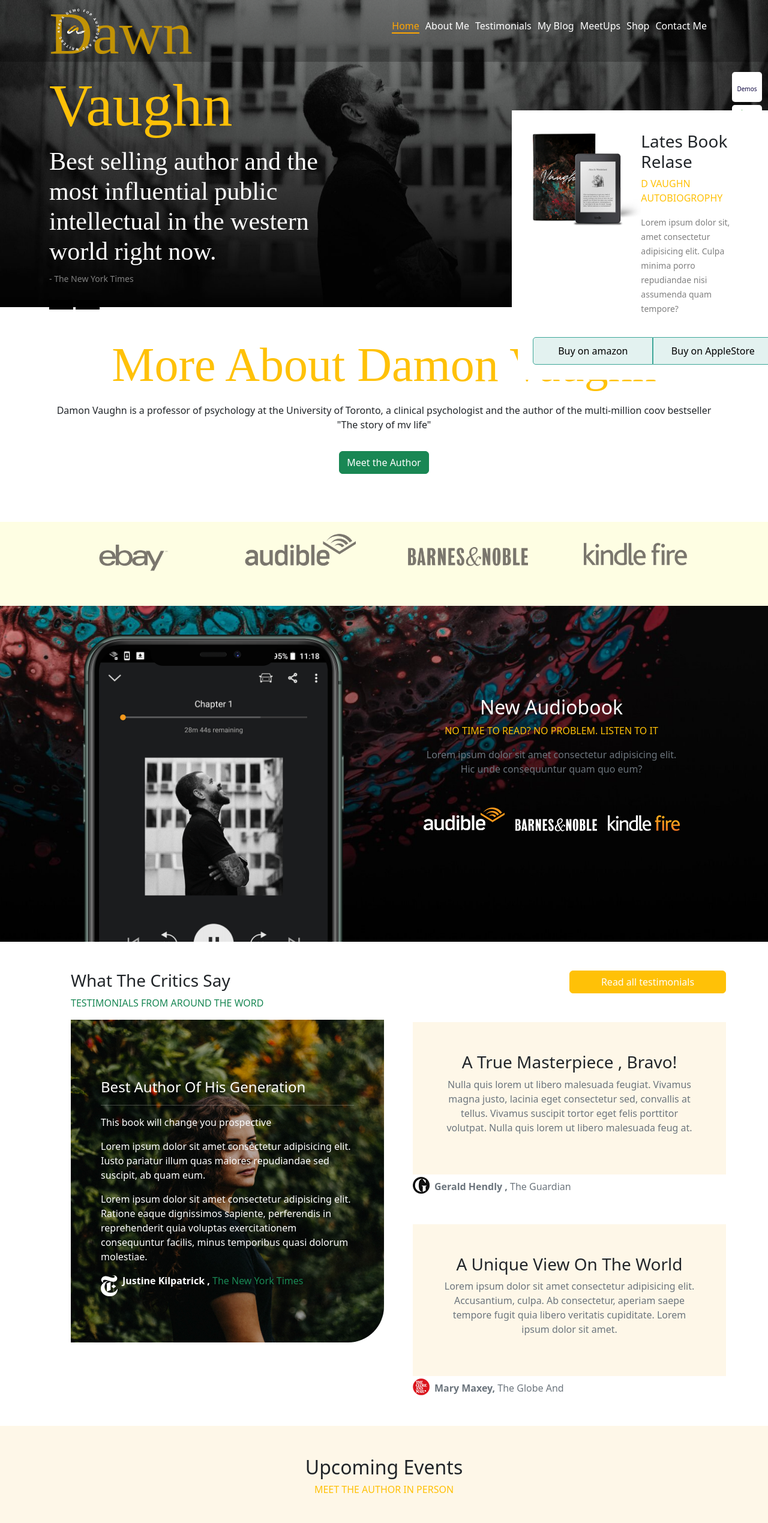
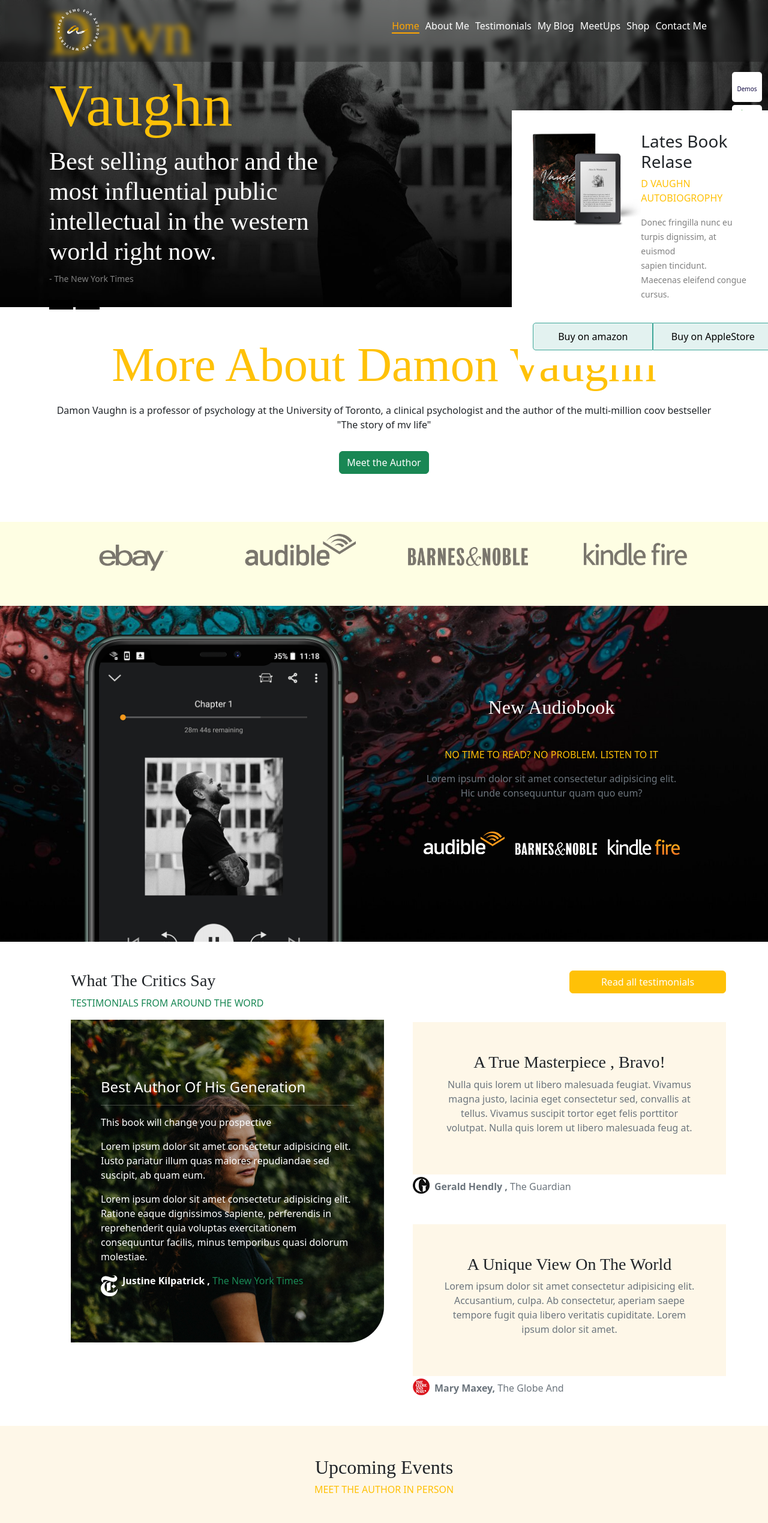
Before and after one commit to AlessioBonadonna/proj-html-vuejs, a Vue app: page / in a window 1280 px wide. Shown: the top 2539 px of the page at 60% size. Built offline with nearby package versions, Linux system fonts and the light colour scheme; the HTML template or start-up script is replaced by a standard one.

Commit message:
fix font and start controll hover. BN:)

```diff
--- a/src/App.vue
+++ b/src/App.vue
@@ -34,6 +34,8 @@
   position: relative
 }
 
+
+
 .gotop {
   position: fixed;
   background-color: rgb(65, 64, 64);
--- a/src/components/CriticsComponent.vue
+++ b/src/components/CriticsComponent.vue
@@ -1,7 +1,7 @@
 <template>
     <div class="container p-5 d-flex">
         <div class="col-6">
-            <h3 class="text-capitalize">What the critics say</h3>
+            <h3 class="text-capitalize sarif">What the critics say</h3>
             <p class="text-uppercase text-success">testimonials from around the word</p>
             <div class="testimonial">
                 <img class="testimonial-img" src="../../public/img/testimonial2-2x.jpg" alt="">
@@ -33,7 +33,7 @@
             </div>
 
             <div class=" mt-5 yellow text-center">
-                <h3 class="text-capitalize"> a true Masterpiece , Bravo!</h3>
+                <h3 class="text-capitalize sarif "> a true Masterpiece , Bravo!</h3>
                 <p class="text-secondary">Nulla quis lorem ut libero malesuada feugiat. Vivamus magna justo, lacinia
                     eget consectetur sed, convallis at tellus. Vivamus suscipit tortor eget felis porttitor volutpat.
                     Nulla quis lorem ut libero malesuada feug at.</p>
@@ -43,7 +43,7 @@
                 <span class="mt-2 ms-2 text-secondary"><strong>Gerald Hendly , </strong> The Guardian</span>
             </div>
             <div class=" mt-5 yellow text-center">
-                <h3 class="text-capitalize"> a unique view on the world </h3>
+                <h3 class="text-capitalize sarif "> a unique view on the world </h3>
                 <p class="text-secondary">Lorem ipsum dolor sit amet consectetur adipisicing elit. Accusantium, culpa.
                     Ab consectetur, aperiam
                     saepe tempore fugit quia libero veritatis cupiditate. Lorem ipsum dolor sit amet. </p>
@@ -69,8 +69,12 @@
     transition: all 0.3s ease;
 
     &:hover {
-        transform: scale(1.3);
+        transform: scale(1.08);
     }
+}
+
+.sarif {
+    font-family: 'DM Serif Display', serif;
 }
 
 .testimonial-img {
--- a/src/components/DamonComponent.vue
+++ b/src/components/DamonComponent.vue
@@ -1,7 +1,7 @@
 <template>
     <div class="container p-5 ">
         <div class="text-center">
-            <h1 class="text-capitalize">
+            <h1 class="text-capitalize sarif">
                 dig a little deeper into damon vaughun
             </h1>
             <h5 class="text-success text-capitalize">find out more the author himself</h5>
@@ -40,6 +40,10 @@
 </script>
 
 <style lang="scss" scoped>
+.sarif {
+    font-family: 'DM Serif Display', serif;
+}
+
 .card {
     border: none;
     transition: all 0.3s ease;
--- a/src/components/EventsComponent.vue
+++ b/src/components/EventsComponent.vue
@@ -2,7 +2,7 @@
     <div class="yellow text-center">
         <div class="container">
             <div class="mb-5">
-                <h2 class="text-capitalize fs-2">upcoming events</h2>
+                <h2 class="text-capitalize fs-2 sarif">upcoming events</h2>
                 <h5 class="text-warning text-uppercase fs-6"> meet the author in person </h5>
             </div>
             <!--Card-->
@@ -45,6 +45,10 @@
 
 }
 
+.sarif {
+    font-family: 'DM Serif Display', serif;
+}
+
 .changecolor {
     cursor: pointer;
 }
--- a/src/components/HeaderComponent.vue
+++ b/src/components/HeaderComponent.vue
@@ -3,7 +3,7 @@
     <header class="container-fluid justify-content-between align-items-center">
         <div class="container d-flex justify-content-between align-items-center">
             <div class="logo-box">
-                <img class="logo" src="../../public/img/author-logo-round-small.png" alt="logo">
+                <img class="logo h-75" src="../../public/img/author-logo-round-small.png" alt="logo">
             </div>
             <nav class="list ">
                 <ul class="d-flex">
@@ -35,6 +35,7 @@
     color: white;
     z-index: 3000;
     background-color: rgba(0, 0, 0, 0.241);
+    backdrop-filter: blur(5px);
 }
 
 li {
--- a/src/components/JumboComponent.vue
+++ b/src/components/JumboComponent.vue
@@ -34,10 +34,9 @@
                     <div>
                         <h3>Lates Book Relase</h3>
                         <p class="text-uppercase text-warning">D Vaughn autobiogrophy </p>
-                        <small class="card-fs">Lorem ipsum dolor sit, amet consectetur adipisicing elit. Culpa minima
-                            porro
-                            repudiandae nisi
-                            assumenda quam tempore?</small>
+                        <small class="card-fs">Donec fringilla nunc eu turpis dignissim, at euismod <br>sapien
+                            tincidunt.
+                            Maecenas eleifend congue cursus.</small>
                     </div>
 
                 </div>
--- a/src/components/ListFooter.vue
+++ b/src/components/ListFooter.vue
@@ -1,7 +1,7 @@
 <template>
     <div>
         <div class="list mx-4">
-            <h4 class=" text-white">{{ obj.title }}</h4>
+            <h4 class=" text-white sarif">{{ obj.title }}</h4>
             <div>
                 <ul class="p-0">
                     <li class="test-secondary" v-for="(link, index) in obj.links" :key="index">
@@ -36,6 +36,11 @@
 
 }
 
+.sarif {
+    font-family: 'DM Serif Display', serif;
+
+}
+
 a {
     color: rgb(164, 162, 162);
     text-decoration: none;
--- a/src/components/PrimoComponent.vue
+++ b/src/components/PrimoComponent.vue
@@ -6,8 +6,8 @@
                     <img class="audible" src="../../public/img/audible-app-2x.png" alt="">
                 </div>
                 <div class="col-6 text-p-c text-center  ">
-                    <h2 class="text-capitalize">new audiobook </h2>
-                    <p class="text-warning">NO TIME TO READ? NO PROBLEM. LISTEN TO IT </p>
+                    <h2 class="text-capitalize sarif mb-5">new audiobook </h2>
+                    <p class="text-warning ">NO TIME TO READ? NO PROBLEM. LISTEN TO IT </p>
                     <p class="text-secondary">Lorem ipsum dolor sit amet consectetur adipisicing elit.<br> Hic unde
                         consequuntur quam quo eum?
                     </p>
@@ -54,4 +54,8 @@
     widows: 75%;
     filter: blur(-0.5px);
 }
+
+.sarif {
+    font-family: 'DM Serif Display', serif;
+}
 </style>
--- a/src/components/RecentComponent.vue
+++ b/src/components/RecentComponent.vue
@@ -3,7 +3,7 @@
         <div class="container d-flex ">
 
             <div class="col-7">
-                <h3 class="">Recent Article </h3>
+                <h3 class="sarif">Recent Article </h3>
                 <p class="text-uppercase text-success mt-4">testimonials from around the word</p>
                 <div class="tips p-5 bg-white">
                     <div class="myfilter"><img src="../../public/img/20-Tips-scaled.jpg"></div>
@@ -23,13 +23,18 @@
                 </div>
                 <div class="p-5 bg-white ms-5 mt-5">
                     <div>
-                        <img class="over" src="../../public/img/thumb-08-2x-320x202.jpg" alt="">
-                        <h5 class="text-capitalize mt-4">What's on your Booklist ?</h5>
-                        <small class="text-capitalize text-secondary "> October 24th , 2019 | 0 comment</small>
+                        <div>
+                            <img class="over" src="../../public/img/thumb-08-2x-320x202.jpg" alt="">
+                            <h5 class="text-capitalize mt-4">What's on your Booklist ?</h5>
+                            <small class="text-capitalize text-secondary "> October 24th , 2019 | 0 comment</small>
+                        </div>
+                        <div>
+                            <img class="mt-5 over " src="../../public/img/thumb-13-2x-320x202.jpg" alt="">
+                            <h5 class="text-capitalize mt-4">Instabul travel guide </h5>
+                            <small class="text-capitalize text-secondary "> October 24th , 2019 | 0 comment</small>
+                        </div>
 
-                        <img class="mt-5 over " src="../../public/img/thumb-13-2x-320x202.jpg" alt="">
-                        <h5 class="text-capitalize mt-4">Instabul travel guide </h5>
-                        <small class="text-capitalize text-secondary "> October 24th , 2019 | 0 comment</small>
+
 
                     </div>
                 </div>
@@ -48,6 +53,11 @@
 </script>
 
 <style lang="scss" scoped>
+.sarif {
+    font-family: 'DM Serif Display', serif;
+    font-size: 2.5em;
+}
+
 img {
     width: 100%;
 
--- a/src/components/SecondComponent.vue
+++ b/src/components/SecondComponent.vue
@@ -1,7 +1,7 @@
 <template>
     <div class="sfondo-due">
         <div class="centrale">
-            <h1 class="text-capitalize mb-4">Subscribe to my newsletter</h1>
+            <h1 class="text-capitalize mb-4 sarif">Subscribe to my newsletter</h1>
             <p class="text-warning text-uppercase"> be notificate about book signing tour dates</p>
             <input type="email" class="input" placeholder="Insert your email ..*">
             <button class="btn btn-success ms-3 ">Subscribe</button>
@@ -30,6 +30,10 @@
 
 }
 
+.sarif {
+    font-family: 'DM Serif Display', serif;
+}
+
 .centrale {
     text-align: center;
     margin: 0 auto;
```
